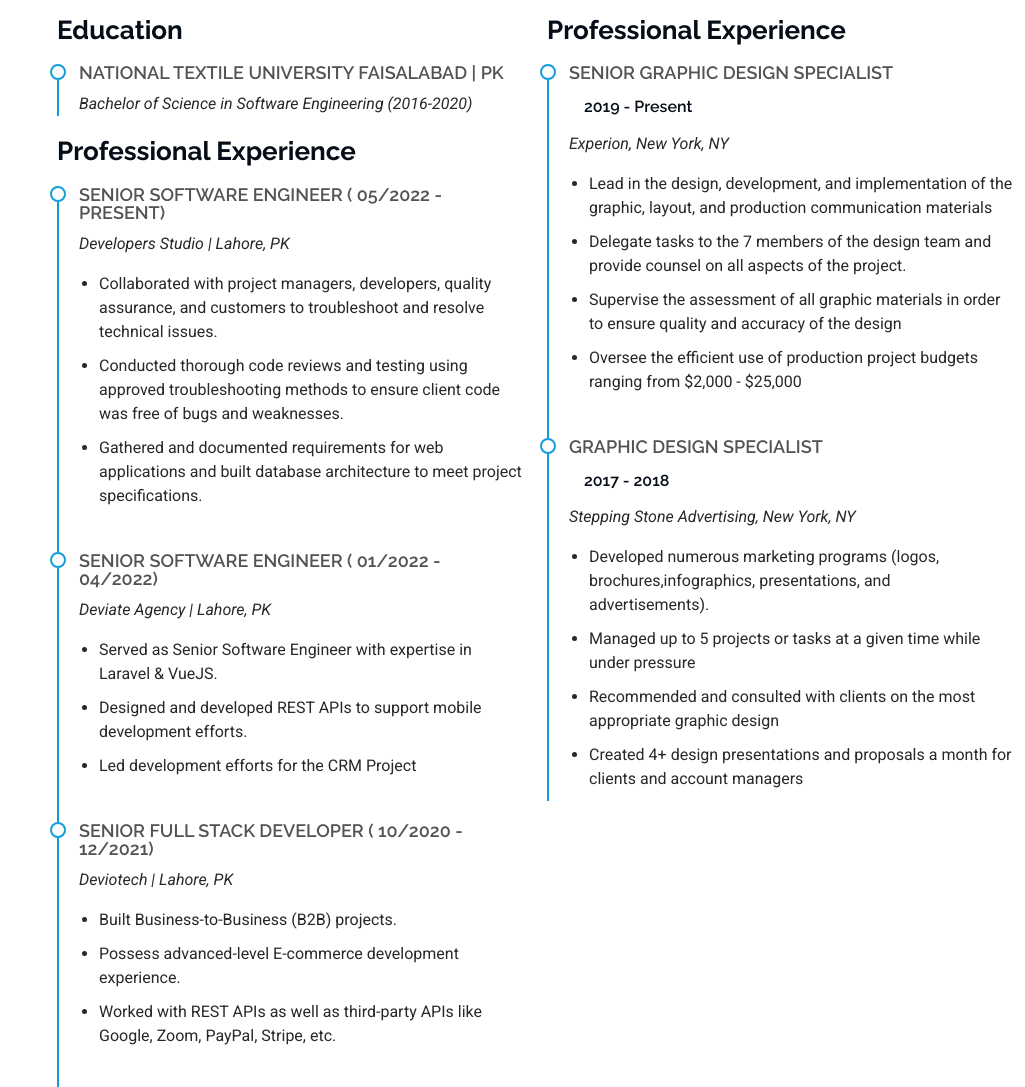
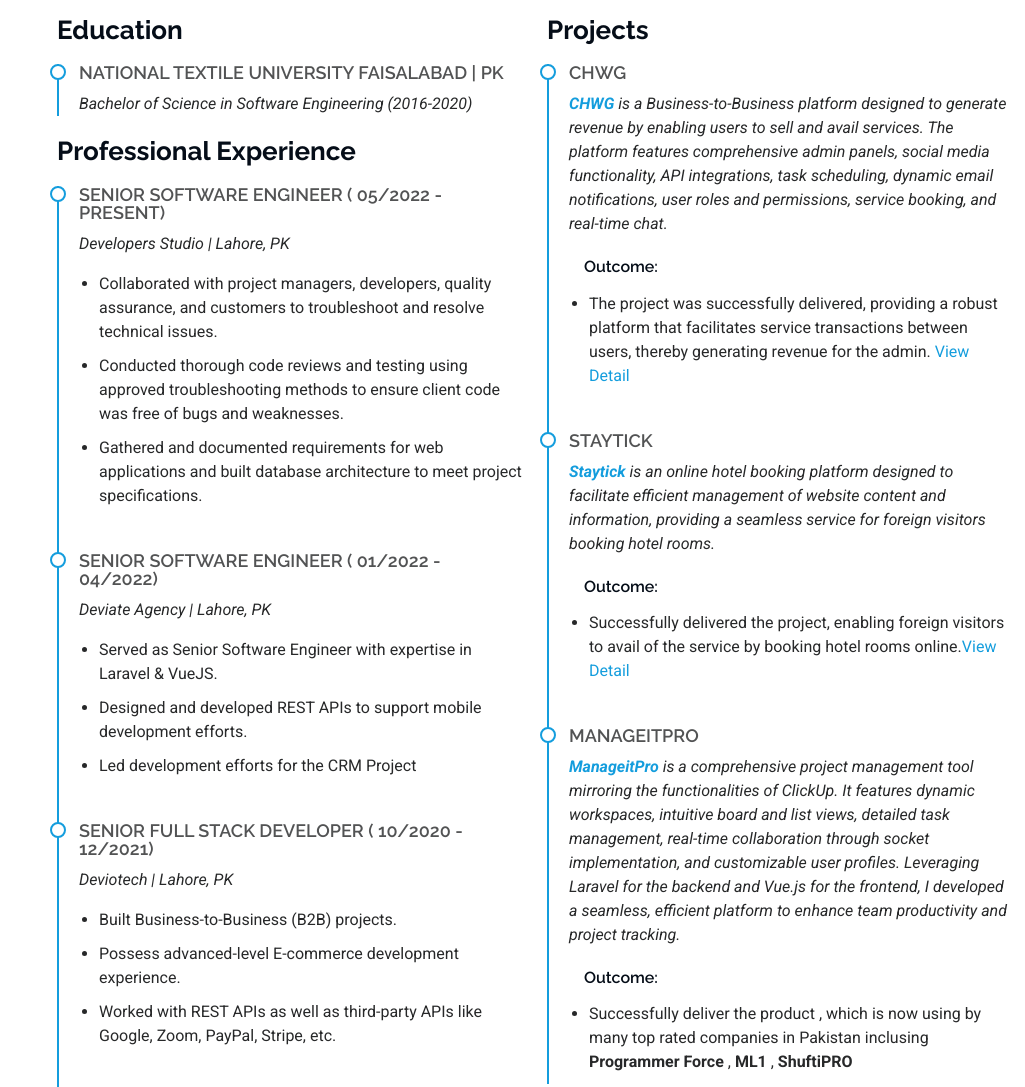
Before and after one commit to Faisal-Hussain/portfolio, a plain HTML site: page index.html in a window 1280 px wide. Shown: the part 2120-3207 px from the top of the page, without its empty margins (255-1280 px from the left). Drawn offline with Linux system fonts and the light colour scheme.

Commit message:
make projects and experience

```diff
--- a/index.html
+++ b/index.html
@@ -303,28 +303,33 @@
           </div>
 
           <div class="col-lg-6" data-aos="fade-up" data-aos-delay="200">
-            <h3 class="resume-title">Professional Experience</h3>
+            <h3 class="resume-title" >Projects</h3>
             <div class="resume-item">
-              <h4>Senior graphic design specialist</h4>
-              <h5>2019 - Present</h5>
-              <p><em>Experion, New York, NY </em></p>
-              <ul>
-                <li>Lead in the design, development, and implementation of the graphic, layout, and production communication materials</li>
-                <li>Delegate tasks to the 7 members of the design team and provide counsel on all aspects of the project. </li>
-                <li>Supervise the assessment of all graphic materials in order to ensure quality and accuracy of the design</li>
-                <li>Oversee the efficient use of production project budgets ranging from $2,000 - $25,000</li>
+              <h4>CHWG</h4>
+              <p><em><a href="https://mychwg.com/"><b>CHWG</b></a> is a Business-to-Business platform designed to generate revenue by enabling users to sell and avail services. The platform features comprehensive admin panels, social media functionality, API integrations, task scheduling, dynamic email notifications, user roles and permissions, service booking, and real-time chat.</em></p>
+              <h5>Outcome:</h5>
+             <ul>
+                <li>The project was successfully delivered, providing a robust platform that facilitates service transactions between users, thereby generating revenue for the admin. <a href="#">View Detail</a></li>
+
               </ul>
             </div><!-- Edn Resume Item -->
 
             <div class="resume-item">
-              <h4>Graphic design specialist</h4>
-              <h5>2017 - 2018</h5>
-              <p><em>Stepping Stone Advertising, New York, NY</em></p>
+              <h4>Staytick</h4>
+              <p><em><a href="https://staytick.com/en"><b>Staytick</b></a> is an online hotel booking platform designed to facilitate efficient management of website content and information, providing a seamless service for foreign visitors booking hotel rooms.</em></p>
+              <h5>Outcome:</h5>
+             <ul>
+                <li>Successfully delivered the project, enabling foreign visitors to avail of the service by booking hotel rooms online.<a href="#">View Detail</a></li>
+
+              </ul>
+            </div><!-- Edn Resume Item -->
+
+            <div class="resume-item">
+              <h4>ManageitPro</h4>
+              <p><em><a href="https://manageit.letresearch.com/"><b>ManageitPro</b></a> is a comprehensive project management tool mirroring the functionalities of ClickUp. It features dynamic workspaces, intuitive board and list views, detailed task management, real-time collaboration through socket implementation, and customizable user profiles. Leveraging Laravel for the backend and Vue.js for the frontend, I developed a seamless, efficient platform to enhance team productivity and project tracking.</em></p>
+              <h5>Outcome:</h5>
               <ul>
-                <li>Developed numerous marketing programs (logos, brochures,infographics, presentations, and advertisements).</li>
-                <li>Managed up to 5 projects or tasks at a given time while under pressure</li>
-                <li>Recommended and consulted with clients on the most appropriate graphic design</li>
-                <li>Created 4+ design presentations and proposals a month for clients and account managers</li>
+                <li>Successfully deliver the product , which is now using by many top rated companies in Pakistan inclusing <b>Programmer Force</b> , <b>ML1</b> , <b>ShuftiPRO</b></li>
               </ul>
             </div><!-- Edn Resume Item -->
 
```
